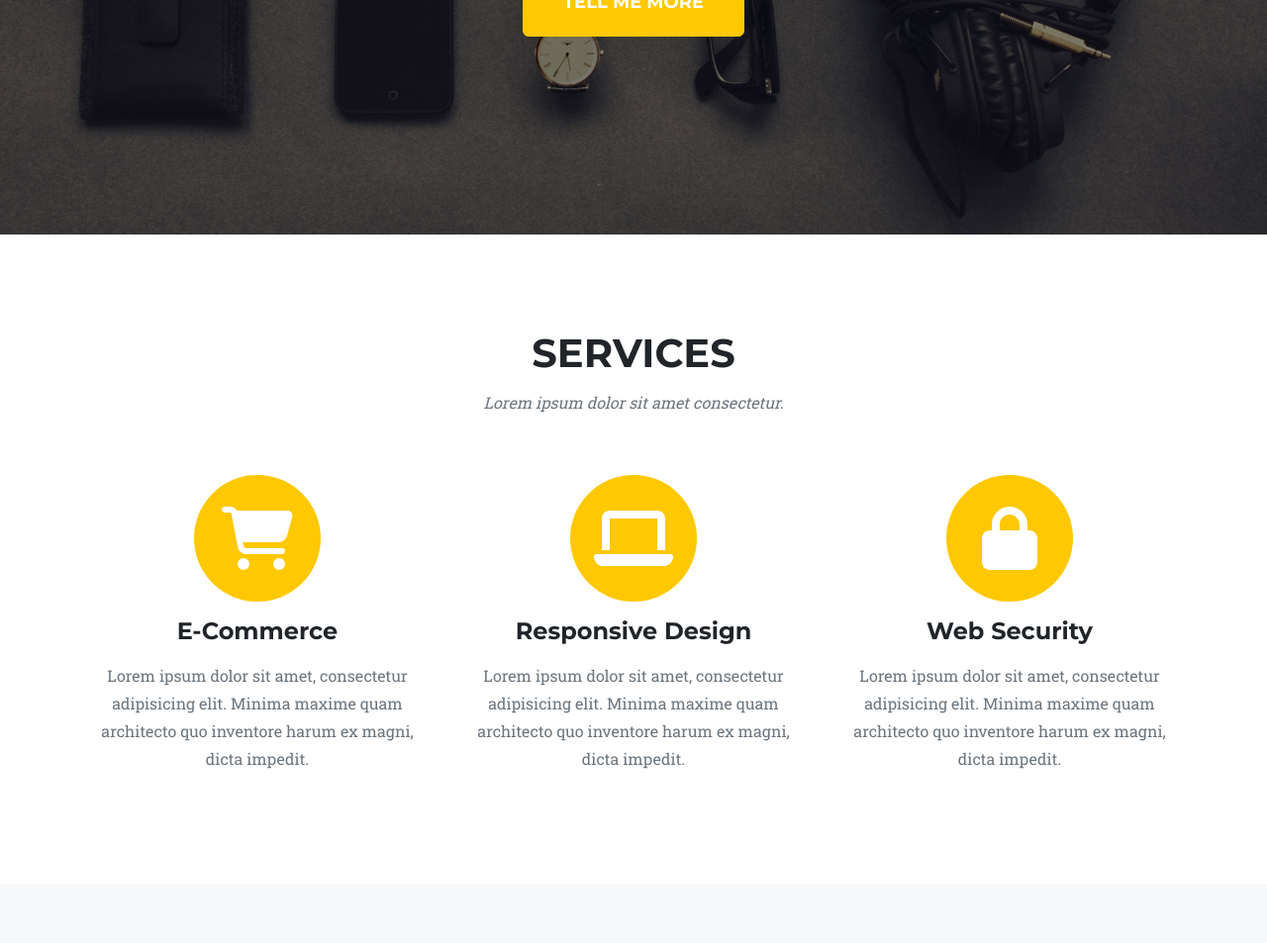
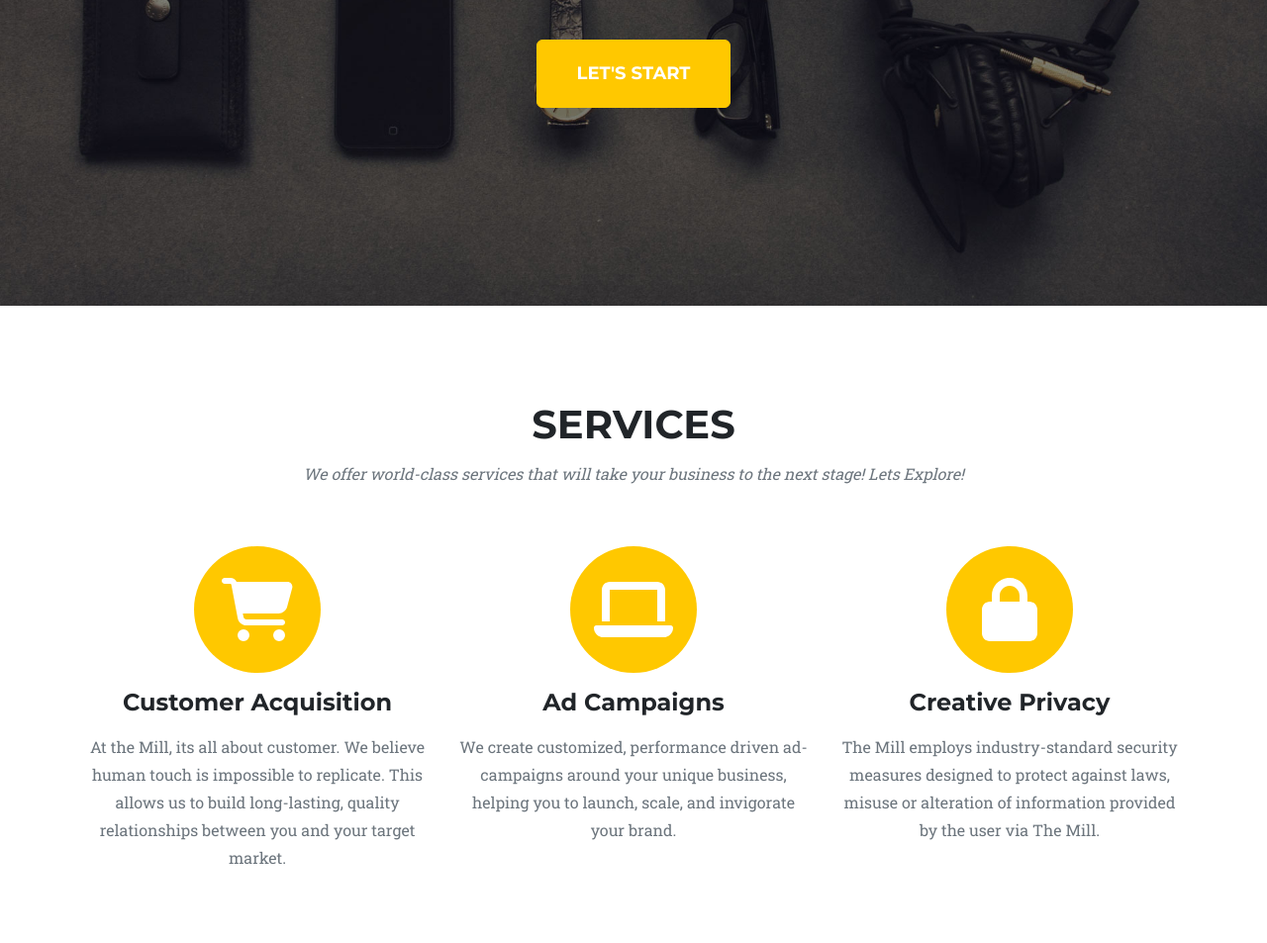
Before and after one commit to Dhivya-Sankar/website-design, a plain HTML site: page index.html in a window 1280 px wide. Shown: the part 508-1461 px from the top of the page at 99% size. Drawn offline with nearby package versions, Linux system fonts and the light colour scheme.

Commit message:
updated until services

```diff
--- a/index.html
+++ b/index.html
@@ -5,7 +5,7 @@
         <meta name="viewport" content="width=device-width, initial-scale=1, shrink-to-fit=no" />
         <meta name="description" content="" />
         <meta name="author" content="" />
-        <title>Agency - Start Bootstrap Theme</title>
+        <title>Agency - "The Mill Marketing Agency" Theme</title>
         <!-- Favicon-->
         <link rel="icon" type="image/x-icon" href="assets/favicon.ico" />
         <!-- Font Awesome icons (free version)-->
@@ -20,7 +20,10 @@
         <!-- Navigation-->
         <nav class="navbar navbar-expand-lg navbar-dark fixed-top" id="mainNav">
             <div class="container">
-                <a class="navbar-brand" href="#page-top"><img src="assets/img/navbar-logo.svg" alt="..." /></a>
+                <a class="navbar-brand" href="#page-top">The Mill Marketing Agency</a>
+            <button class="navbar-toggler" type="button" data-bs-toggle="collapse" data-bs-target="#navbarResponsive" aria-controls="navbarResponsive" aria-expanded="false" aria-label="Toggle navigation">
+                Menu
+                <i class="fas fa-bars ms-1"></i>
                 <button class="navbar-toggler" type="button" data-bs-toggle="collapse" data-bs-target="#navbarResponsive" aria-controls="navbarResponsive" aria-expanded="false" aria-label="Toggle navigation">
                     Menu
                     <i class="fas fa-bars ms-1"></i>
@@ -40,8 +43,8 @@
         <header class="masthead">
             <div class="container">
                 <div class="masthead-subheading">Welcome To Our Studio!</div>
-                <div class="masthead-heading text-uppercase">It's Nice To Meet You</div>
-                <a class="btn btn-primary btn-xl text-uppercase" href="#services">Tell Me More</a>
+                <div class="masthead-heading text-uppercase">You have the vision. We have the execution.</div>
+                <a class="btn btn-primary btn-xl text-uppercase" href="#services">Let's Start</a>
             </div>
         </header>
         <!-- Services-->
@@ -49,7 +52,7 @@
             <div class="container">
                 <div class="text-center">
                     <h2 class="section-heading text-uppercase">Services</h2>
-                    <h3 class="section-subheading text-muted">Lorem ipsum dolor sit amet consectetur.</h3>
+                    <h3 class="section-subheading text-muted">We offer world-class services that will take your business to the next stage! Lets Explore!</h3>
                 </div>
                 <div class="row text-center">
                     <div class="col-md-4">
@@ -57,24 +60,24 @@
                             <i class="fas fa-circle fa-stack-2x text-primary"></i>
                             <i class="fas fa-shopping-cart fa-stack-1x fa-inverse"></i>
                         </span>
-                        <h4 class="my-3">E-Commerce</h4>
-                        <p class="text-muted">Lorem ipsum dolor sit amet, consectetur adipisicing elit. Minima maxime quam architecto quo inventore harum ex magni, dicta impedit.</p>
+                        <h4 class="my-3">Customer Acquisition</h4>
+                        <p class="text-muted">At the Mill, its all about customer. We believe human touch is impossible to replicate. This allows us to build long-lasting, quality relationships between you and your target market.</p>
                     </div>
                     <div class="col-md-4">
                         <span class="fa-stack fa-4x">
                             <i class="fas fa-circle fa-stack-2x text-primary"></i>
                             <i class="fas fa-laptop fa-stack-1x fa-inverse"></i>
                         </span>
-                        <h4 class="my-3">Responsive Design</h4>
-                        <p class="text-muted">Lorem ipsum dolor sit amet, consectetur adipisicing elit. Minima maxime quam architecto quo inventore harum ex magni, dicta impedit.</p>
+                        <h4 class="my-3">Ad Campaigns</h4>
+                        <p class="text-muted">We create customized, performance driven ad-campaigns around your unique business, helping you to launch, scale, and invigorate your brand.</p>
                     </div>
                     <div class="col-md-4">
                         <span class="fa-stack fa-4x">
                             <i class="fas fa-circle fa-stack-2x text-primary"></i>
                             <i class="fas fa-lock fa-stack-1x fa-inverse"></i>
                         </span>
-                        <h4 class="my-3">Web Security</h4>
-                        <p class="text-muted">Lorem ipsum dolor sit amet, consectetur adipisicing elit. Minima maxime quam architecto quo inventore harum ex magni, dicta impedit.</p>
+                        <h4 class="my-3">Creative Privacy</h4>
+                        <p class="text-muted"> The Mill employs industry-standard security measures designed to protect against laws, misuse or alteration of information provided by the user via The Mill.</p>
                     </div>
                 </div>
             </div>
@@ -84,7 +87,7 @@
             <div class="container">
                 <div class="text-center">
                     <h2 class="section-heading text-uppercase">Portfolio</h2>
-                    <h3 class="section-subheading text-muted">Lorem ipsum dolor sit amet consectetur.</h3>
+                    <h3 class="section-subheading text-muted">Your favourite brands love and trust us!</h3>
                 </div>
                 <div class="row">
                     <div class="col-lg-4 col-sm-6 mb-4">
```
